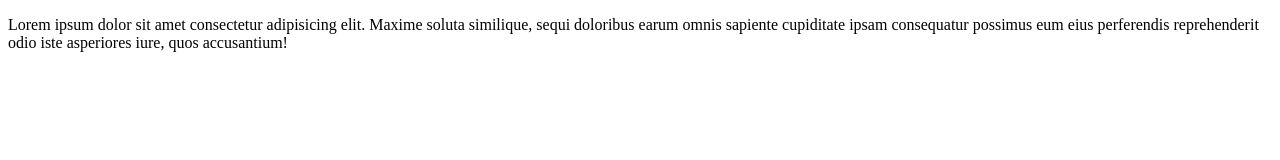
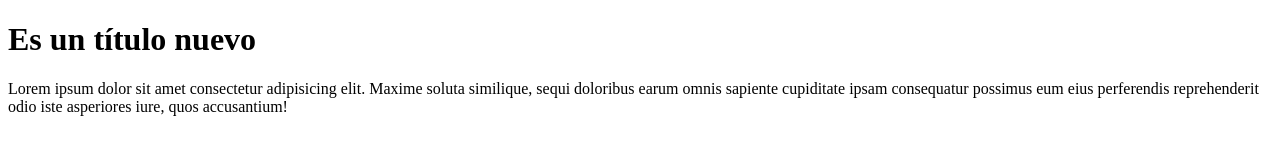
Before and after one commit to franciscoagustinrd/prueba, a plain HTML site: page bio.html in a window 1280 px wide. Drawn offline with Linux system fonts and the light colour scheme.

Commit message:
agrega titulo

```diff
--- a/bio.html
+++ b/bio.html
@@ -6,6 +6,7 @@
     <title>Document</title>
 </head>
 <body>
+    <h1>Es un título nuevo</h1>
     <p>Lorem ipsum dolor sit amet consectetur adipisicing elit. Maxime soluta similique, sequi doloribus earum omnis sapiente cupiditate ipsam consequatur possimus eum eius perferendis reprehenderit odio iste asperiores iure, quos accusantium!</p>
 </body>
 </html>
```
